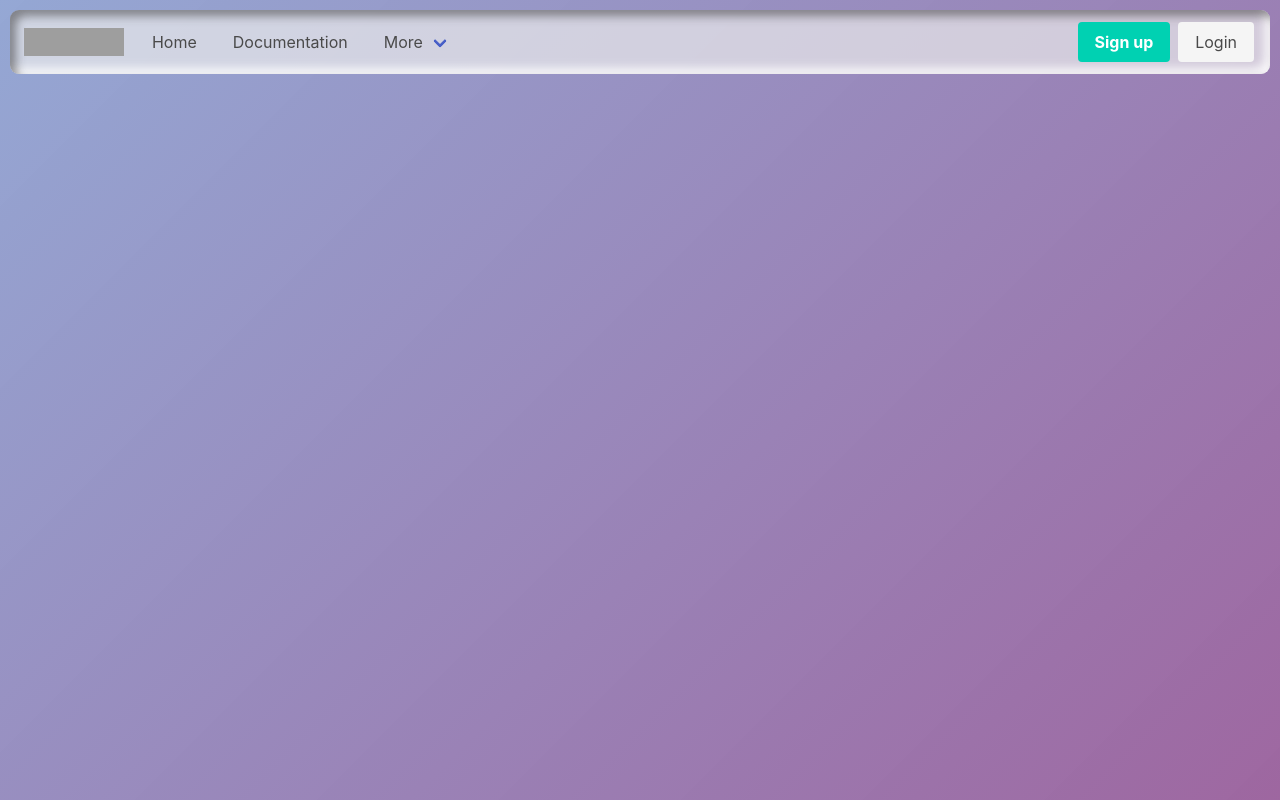
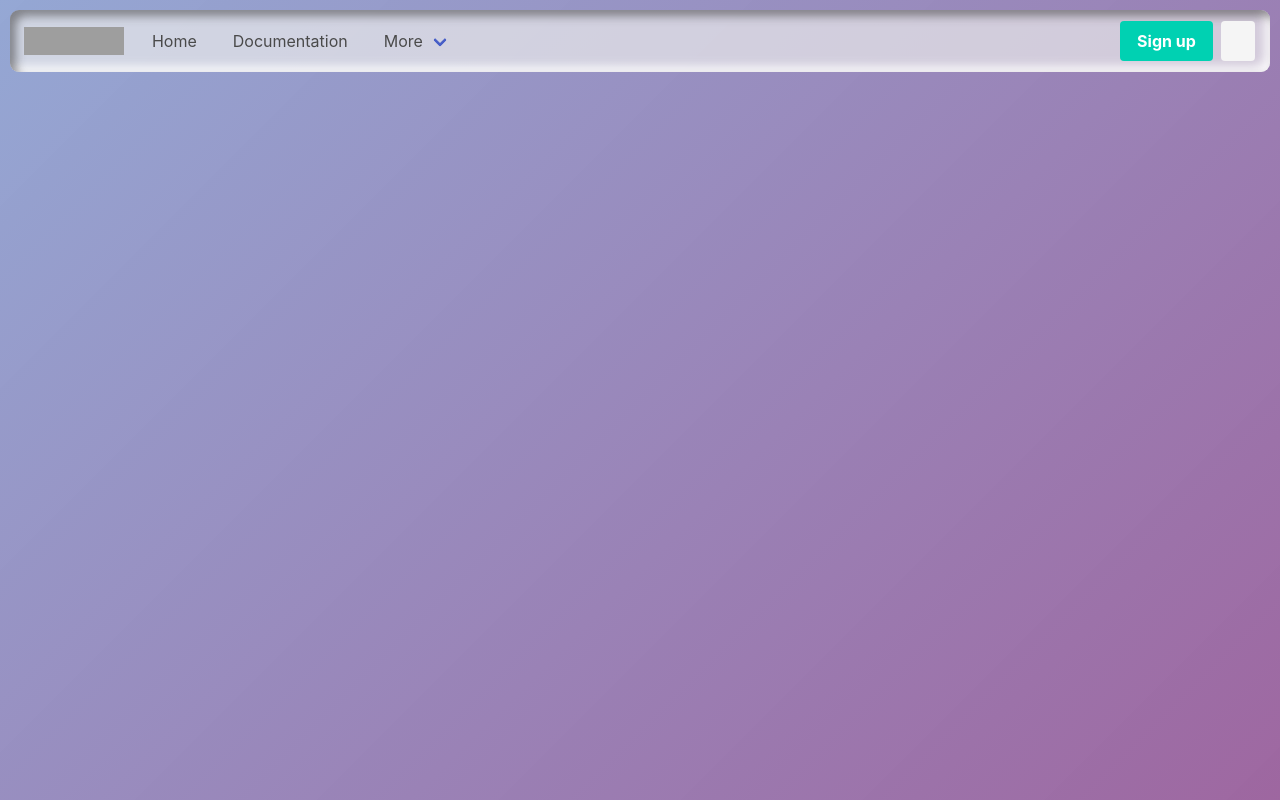
Before and after one commit to muhammed-hasaan/Firebase-login-logout-and-signup, a plain HTML site: page index.html in a window 1280 px wide. Drawn offline with nearby package versions, Linux system fonts and the light colour scheme; no server answers; grey boxes are pictures that could not be loaded.

Commit message:
Update index.html

```diff
--- a/index.html
+++ b/index.html
@@ -57,11 +57,9 @@
                     <a id="sign-up1" href="./signup.html" class="button is-primary">
                         <strong>Sign up</strong>
                     </a>
-                    <a style = "display:none;" id="sign-up" href="./login.html" class="button is-light">
+                    <a id="sign-up" href="./login.html" class="button is-light">
                     </a>
-                      <a  id="sign-up" href="./login.html" class="button is-light">
-                        Login
-                    </a>
+
                 </div>
             </div>
         </div>
```
